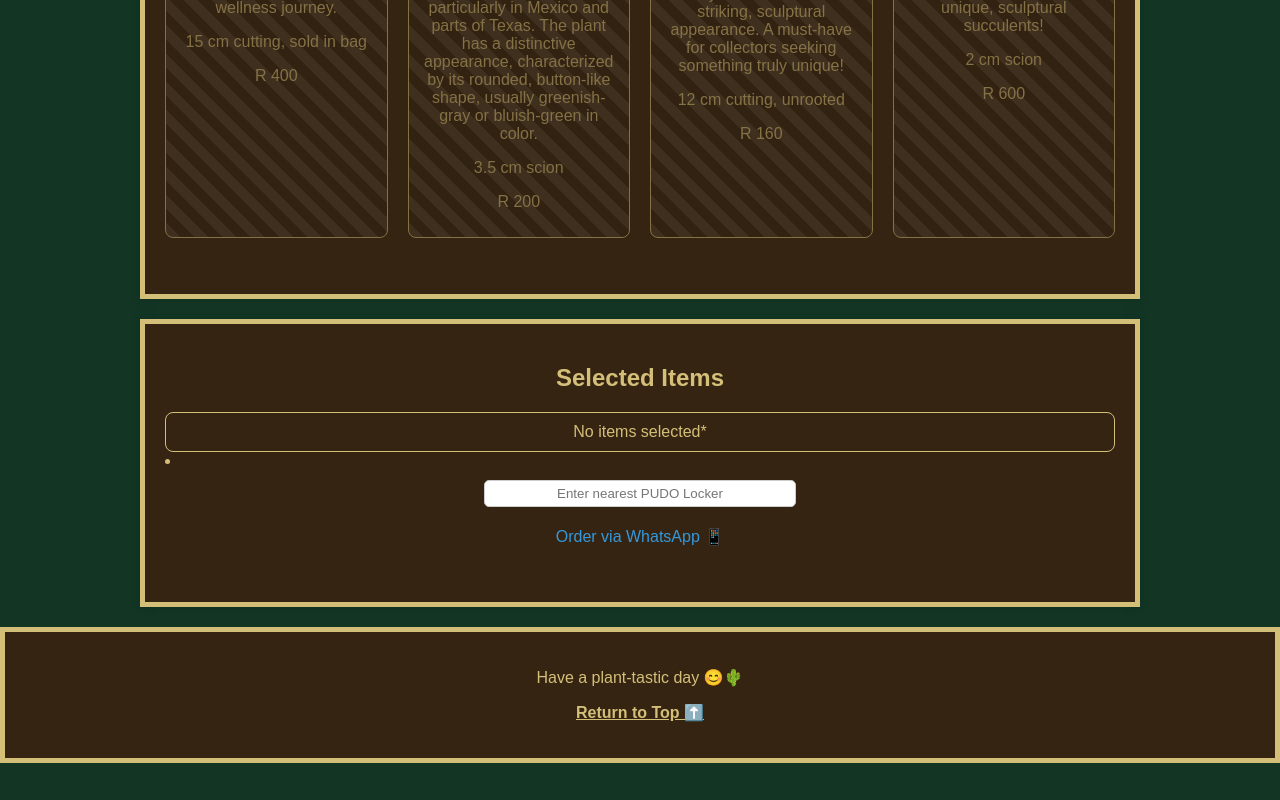
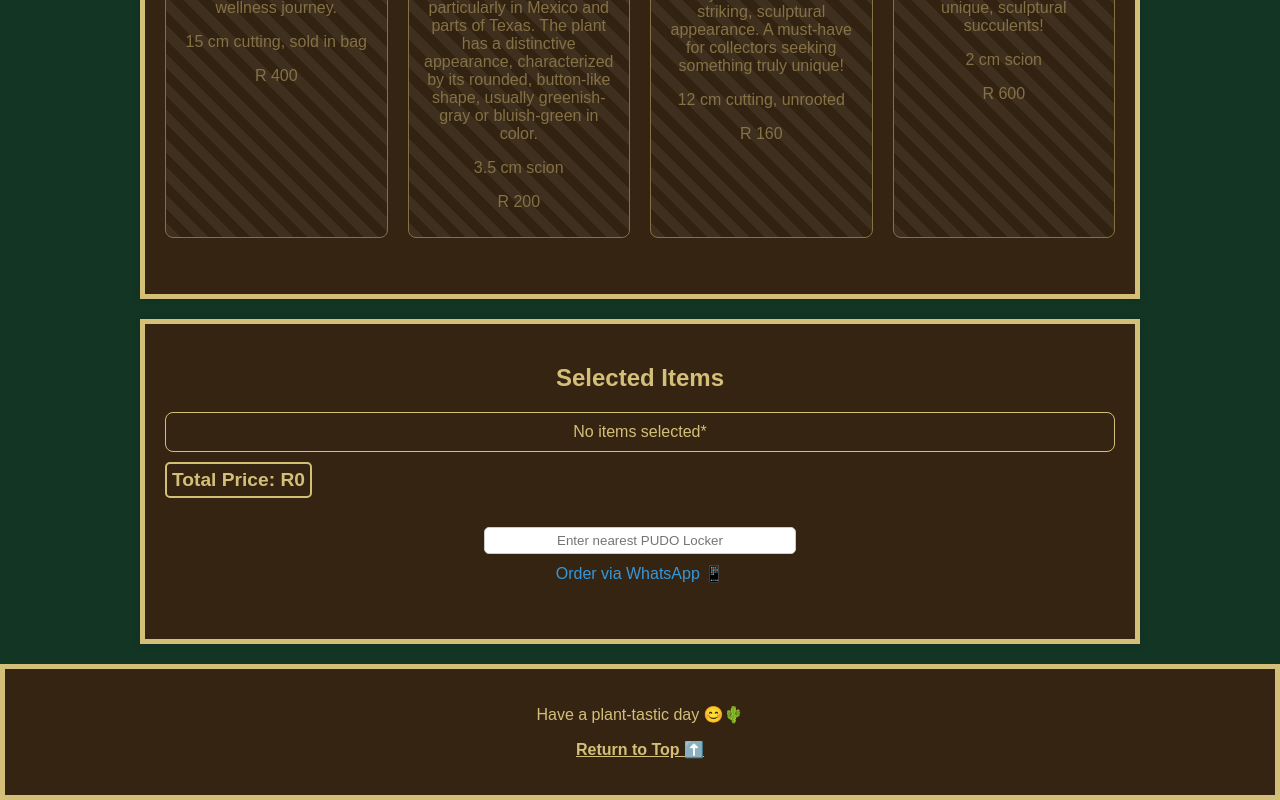
Before and after one commit to Jethro690/rasdan_react, a React (Create React App) app: page / in a window 1280 px wide. Shown: the part 2930-3730 px from the top of the page. Before the commit the page ends 3693 px from the top, so only its background shows below. Built offline with nearby package versions, Linux system fonts and the light colour scheme.

Commit message:
display the total cost in Order

```diff
--- a/src/components/Order.js
+++ b/src/components/Order.js
@@ -3,8 +3,16 @@
 function Order({ selectedItems }) {
     const [customerLocation, setCustomerLocation] = useState('');
 
+    const PUDO_COST = 109; // Set the PUDO shipping cost
+
     const handleLocationChange = (event) => {
         setCustomerLocation(event.target.value);
+    };
+
+    // Function to calculate total price of selected items
+    const calculateTotalPrice = () => {
+        const total = selectedItems.reduce((sum, item) => sum + parseFloat(item.price.replace('R', '')), 0);
+        return total + (customerLocation ? PUDO_COST : 0); // Add PUDO cost if location is entered
     };
 
     const formatWhatsAppMessage = () => {
@@ -14,8 +22,9 @@
 
         const itemList = selectedItems.map(item => `${item.name} - ${item.price}`).join('\n');
         const locationText = customerLocation ? `I'm based in ${customerLocation}, and I want the following:\n` : "I want the following:\n";
+        const shippingText = customerLocation ? `\nShipping via PUDO: R${PUDO_COST}` : '';
 
-        return `${locationText}${itemList}`;
+        return `${locationText}${itemList}${shippingText}\nTotal Price: R${calculateTotalPrice()}`;
     };
 
     const whatsappLink = `https://wa.me/27643201946?text=${encodeURIComponent(formatWhatsAppMessage())}`;
@@ -35,8 +44,10 @@
                 <div className='info-boxlet'>No items selected*</div>
             )}
 
-            {/* Centered Input Section */}
-            <li>
+            {/* Total Price Display */}
+            <p className="total-price">Total Price: R{calculateTotalPrice()}</p>
+
+            {/* Location Input */}
             <div className="input-container">
                 <input
                     type="text"
@@ -46,20 +57,14 @@
                     placeholder="Enter nearest PUDO Locker"
                 />
             </div>
-            </li>
 
+            {/* Order Buttons */}
             <ul className="button-container">
                 <li>
                     <a href={whatsappLink} target="_blank" rel="noopener noreferrer">
                         Order via WhatsApp 📱
                     </a>
                 </li>
-                {/* WIP: Fix instagram message problem
-                <li>
-                    <a href="https://www.instagram.com/rasdan_69" target="_blank" rel="noopener noreferrer">
-                        Order via Instagram 🌐
-                    </a>
-                </li> */}
             </ul>
         </section>
     );
--- a/src/styles.css
+++ b/src/styles.css
@@ -153,6 +153,18 @@
     margin-top: 10px;
 }
 
+.total-price {
+    font-size: 1.2em;
+    font-weight: bold;
+    color: #d4bf79; /* Gold color */
+    text-align: center;
+    margin-top: 10px;
+    padding: 5px;
+    border: 2px solid #d4bf79; /* Gold border */
+    border-radius: 5px;
+    display: inline-block;
+}
+
 
 /* Info sections should match product boxes */
 .info-boxlet {
```
